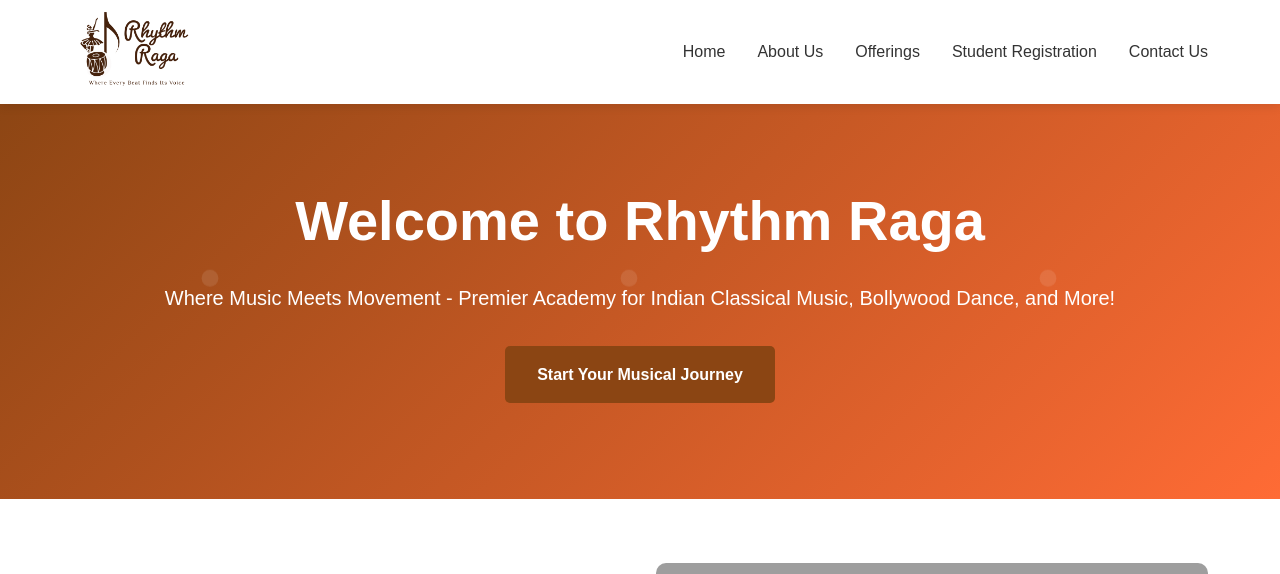
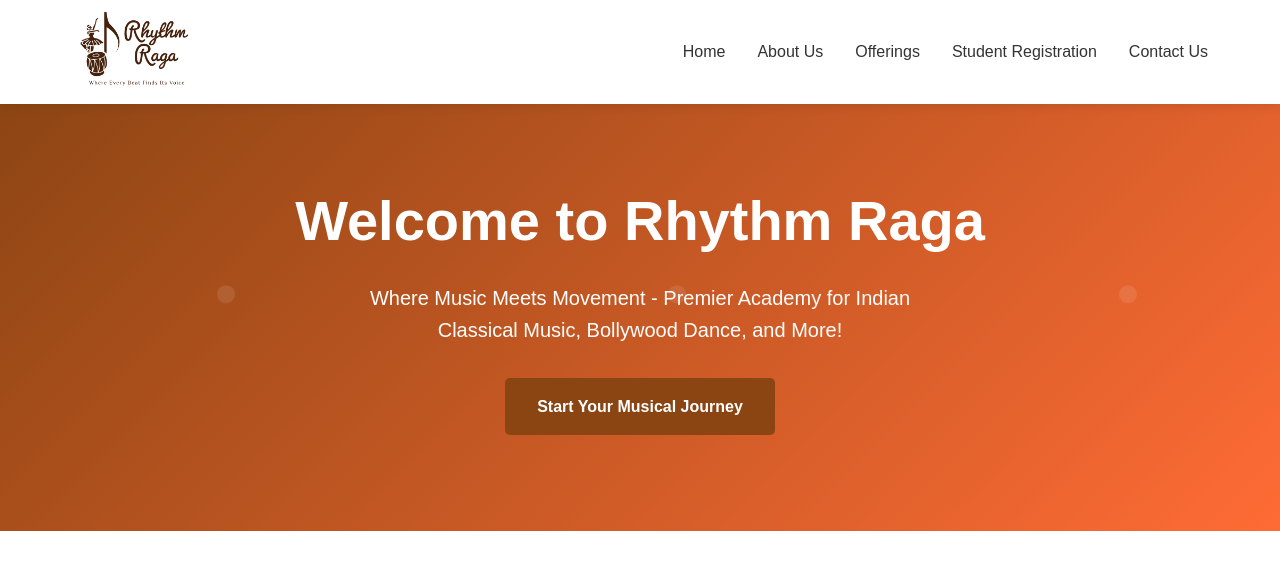
Before and after one commit to techanubhav/rhythmraga, a Next.js app: page / in a window 1280 px wide. Shown: the top 574 px of the page. Built offline with nearby package versions, Linux system fonts and the light colour scheme; no server answers; grey boxes are pictures that could not be loaded.

Commit message:
commit changes

```diff
--- a/app/globals.css
+++ b/app/globals.css
@@ -186,12 +186,23 @@ main {
   margin-bottom: 1rem;
   z-index: 1;
   position: relative;
+  max-width: 800px;
+  margin-left: auto;
+  margin-right: auto;
 }
 
 .hero p {
   font-size: 1.25rem;
   margin-bottom: 2rem;
   z-index: 1;
+  position: relative;
+  max-width: 600px;
+  margin-left: auto;
+  margin-right: auto;
+}
+
+.hero .btn {
+  z-index: 2;
   position: relative;
 }
 
@@ -353,10 +364,12 @@ main {
 
   .hero h1 {
     font-size: 2.5rem;
+    max-width: 90%;
   }
 
   .hero p {
     font-size: 1rem;
+    max-width: 90%;
   }
 
   .container {
@@ -383,6 +396,7 @@ main {
 
   .hero h1 {
     font-size: 2rem;
+    max-width: 95%;
   }
 
   .card {
--- a/app/page.tsx
+++ b/app/page.tsx
@@ -1,4 +1,4 @@
-import { getSanityData } from '@/lib/sanity'
+import { getSanityData, urlFor } from '@/lib/sanity'
 import { Metadata } from 'next'
 
 export const metadata: Metadata = {
@@ -28,14 +28,45 @@ export default async function Home() {
   // Fetch home page content from Sanity
   const homeContent = await getSanityData('homePage')
 
+  // Debug: Log the fetched data to check if heroButton exists
+  console.log('Home Content:', JSON.stringify(homeContent, null, 2))
+
   return (
     <>
       {/* Hero Section */}
-      <section className="hero">
+      <section
+        className="hero"
+        style={{
+          backgroundImage: homeContent?.heroImage
+            ? `linear-gradient(rgba(0,0,0,0.5), rgba(0,0,0,0.5)), url(${urlFor(homeContent.heroImage).width(1920).height(1080).url()})`
+            : undefined,
+          backgroundSize: 'cover',
+          backgroundPosition: 'center',
+          backgroundRepeat: 'no-repeat'
+        }}
+      >
         <div className="container">
           <h1>{homeContent?.title || "Welcome to Rhythm Raga"}</h1>
           <p>{homeContent?.subtitle || "Where Music Meets Movement - Premier Academy for Indian Classical Music, Bollywood Dance, and More!"}</p>
-          <a href="/registration" className="btn btn-primary">Start Your Musical Journey</a>
+          {homeContent?.heroButton ? (
+            <a
+              href={homeContent.heroButton.url || "/registration"}
+              className={`btn ${homeContent.heroButton.style || "btn-primary"}`}
+              target={homeContent.heroButton.isExternal ? "_blank" : "_self"}
+              rel={homeContent.heroButton.isExternal ? "noopener noreferrer" : undefined}
+              style={{zIndex: 10, position: 'relative'}}
+            >
+              {homeContent.heroButton.text || "Start Your Musical Journey"}
+            </a>
+          ) : (
+            <a
+              href="/registration"
+              className="btn btn-primary"
+              style={{zIndex: 10, position: 'relative'}}
+            >
+              Start Your Musical Journey
+            </a>
+          )}
         </div>
       </section>
 
@@ -44,7 +75,22 @@ export default async function Home() {
         <div className="container">
           <div className="grid grid-2">
             <div>
-              <h2>Discover Your Rhythm</h2>
+              <h2>{homeContent?.aboutPreview?.title || "Discover Your Rhythm"}</h2>
+              {homeContent?.aboutPreview?.description ? (
+                <div>
+                  {homeContent.aboutPreview.description.map((block: any, index: number) => {
+                    if (block._type === 'block') {
+                      return (
+                        <p key={index}>
+                          {block.children?.map((child: any) => child.text).join('') || ''}
+                        </p>
+                      );
+                    }
+                    return null;
+                  })}
+                </div>
+              ) : (
+                <>
                   <p>
                     At Rhythm Raga, we believe that music and dance are universal languages that connect hearts and souls.
                     Our academy has been nurturing artistic talents for over a decade, providing comprehensive training in
@@ -54,14 +100,24 @@ export default async function Home() {
                     Whether you're a beginner taking your first steps or an advanced student looking to refine your skills,
                     our experienced instructors are here to guide you on your artistic journey.
                   </p>
+                </>
+              )}
               <a href="/about" className="btn btn-secondary">Learn More About Us</a>
             </div>
             <div>
+              {homeContent?.aboutPreview?.image ? (
+                <img
+                  src={urlFor(homeContent.aboutPreview.image).width(800).height(300).url()}
+                  alt={homeContent.aboutPreview.image.alt || "Rhythm Raga Academy"}
+                  style={{width: '100%', height: '300px', objectFit: 'cover', borderRadius: '10px'}}
+                />
+              ) : (
                 <img
                   src="/images/academy-interior.jpg"
                   alt="Rhythm Raga Academy Interior"
                   style={{width: '100%', height: '300px', objectFit: 'cover', borderRadius: '10px'}}
                 />
+              )}
             </div>
           </div>
         </div>
```
Also changed, not shown: sanity.cli.js (added, +9 -0 lines), sanity/schemas/homePage.ts (+42 -0 lines). Lines whose indentation alone changed are shown as unchanged.
